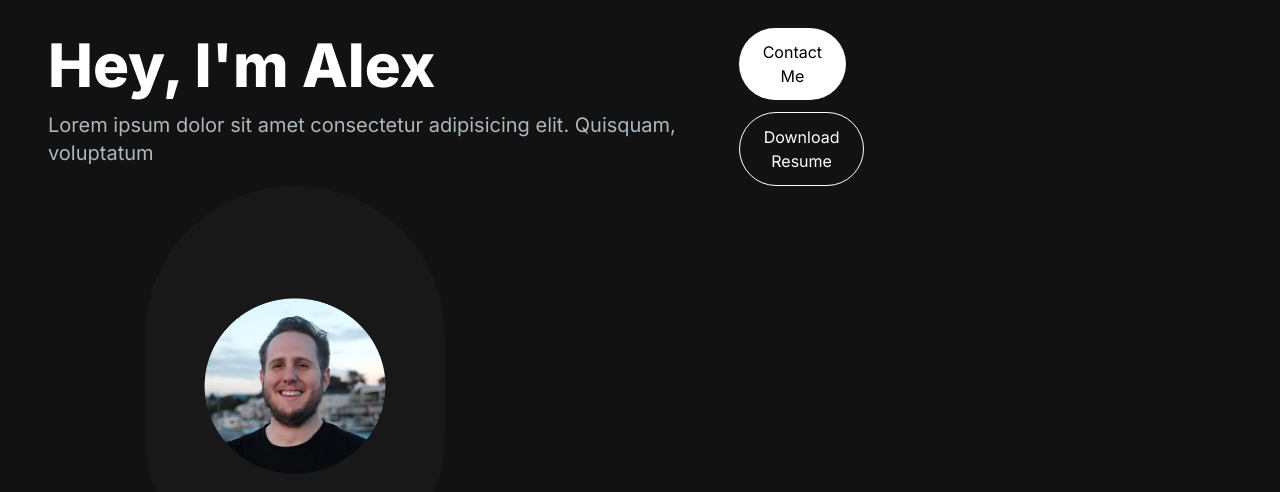
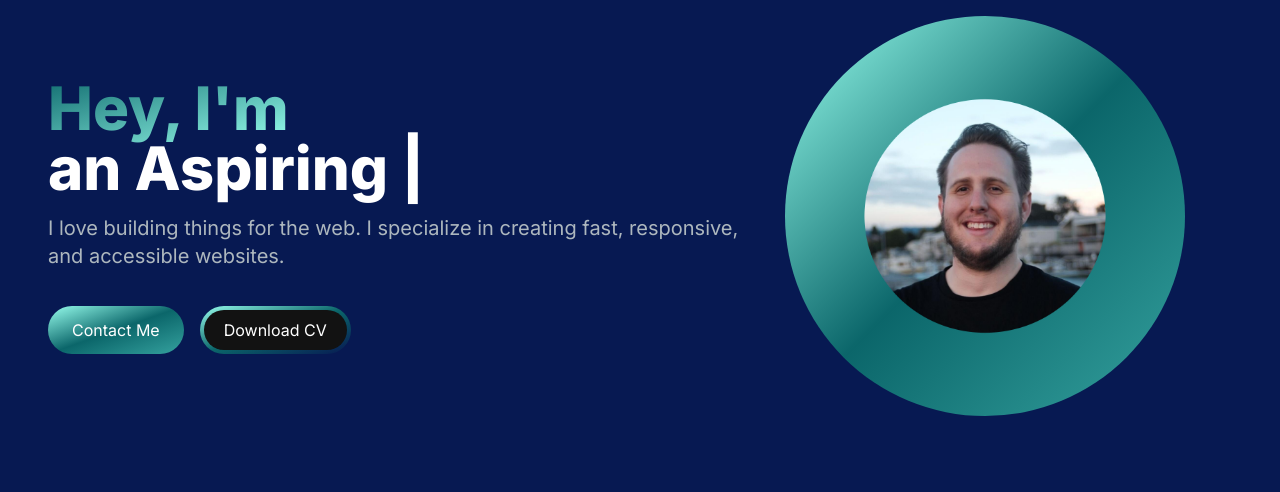
Before and after one commit to aellis815/portfolio-website, a Next.js app: page / in a window 1280 px wide. Shown: the top 492 px of the page. Built offline with nearby package versions, Linux system fonts and the light colour scheme.

Commit message:
added some styling - don't love it

```diff
--- a/src/app/component/HeroArea.tsx
+++ b/src/app/component/HeroArea.tsx
@@ -1,28 +1,61 @@
+//Needs to be client side due to type animation
+'use client';
 import React from 'react'
 import Image from 'next/image'
+import { TypeAnimation } from 'react-type-animation'
 
-const HeroArea = () => {
+export default function HeroArea() {
     return (
         <section>
-            <div className="grid grid-cols-1 lg:grid-cols-12">
-                <div className="col-span-7 place-self-center">
-                    <h1 className="text-white mb-4 text-4xl lg:text-6xl font-extrabold">Hey, I'm Alex</h1>
-                    <p className="text-[#ADB7BE] text-lg lg:text-xl">
-                        Lorem ipsum dolor sit amet consectetur adipisicing elit. Quisquam, voluptatum
+            <div className="grid grid-cols-1 sm:grid-cols-12">
+                <div className="col-span-7 place-self-center text-center sm:text-left">
+                    <h1 className="text-white mb-4 text-4xl sm:text-5xl lg:text-6xl font-extrabold">
+                        <span className="text-transparent bg-clip-text bg-gradient-to-br from-[#0B666A] to-[#97FEED]">Hey, I'm{" "}
+                        </span>
+                        {/* Using Type Animation from react-type animation to animate intro text */}
+                        <br></br>
+                        <TypeAnimation
+                            sequence={[
+                                "Alex",
+                                1000,
+                                "an Aspiring Developer",
+                                1000,
+                            ]}
+                            wrapper="span"
+                            speed={13}
+                            repeat={Infinity}
+                        />
+                    </h1>
+                    <p className="text-[#ADB7BE] text-base sm:text-lg mb-6 lg:text-xl">
+                        I love building things for the web. I specialize in creating fast, responsive, and accessible websites.
                     </p>
-                </div>
-                <div>
-                    <button className="px-6 py-3 rounded-full mt-3 bg-white hover:bg-slate-200 text-black mr-4">Contact Me</button>
-                    <button className="px-6 py-3 rounded-full mt-3 bg-transparent hover:bg-slate-800 text-white border border-white">Download Resume</button>
+
+                    <div>
+                        <button className="
+                            px-6
+                            py-3
+                            w-full
+                            sm:w-fit
+                            rounded-full
+                            mt-3
+                            bg-gradient-to-br from-[#97FEED] via-[#0B666A] to-[#35A29F] hover:bg-white text-white mr-4">
+                            Contact Me
+                        </button>
+                        <button className="px-1 py-1 w-full sm:w-fit rounded-full mt-3 bg-gradient-to-br from-[#97FEED] via-[#0B666A] to-#35A29F hover:bg-slate-800 text-white">
+                            <span className="block bg-[#121212] hover:bg-slate-800 rounded-full px-5 py-2">
+                                Download CV
+                            </span>
+                        </button>
+                    </div>
                 </div>
                 <div className="col-span-5 place-self-center mt-4 lg:mt-0">
-                    <div className="rounded-full bg-[#181818] w-[250px] h-[250px] lg:w-[300px] h-[400px] relative">
+                    <div className="rounded-full bg-gradient-to-br from-[#97FEED] via-[#0B666A] to-[#35A29F] w-[250px] h-[250px] lg:w-[400px] lg:h-[400px] relative">
                         <Image
                             src="/images/circle_headshot.png"
                             className="absolute transform -translate-x-1/2 -translate-y-1/2 top-1/2 left-1/2"
                             alt="alex's face"
-                            width={300}
-                            height={300}
+                            width={600}
+                            height={600}
                         />
                     </div>
                 </div>
@@ -30,5 +63,3 @@ const HeroArea = () => {
         </section>
     )
 }
-
-export default HeroArea;
--- a/src/app/page.tsx
+++ b/src/app/page.tsx
@@ -3,8 +3,10 @@ import HeroArea from "./component/HeroArea";
 
 export default function Home() {
   return (
-    <main className="flex min-h-screen flex-col bg-[#121212] container mx-auto py-4 px-12">
-      <HeroArea />
+    <main className="flex min-h-screen flex-col bg-[#071952]">
+      <div className="container mx-auto py-4 px-12">
+        <HeroArea />
+      </div>
     </main>
   );
 }
```
Also changed, not shown: package.json (+5 -4 lines), src/app/component/NavBar.tsx (added), 1 other file (tests, documents, lock files or other folders).
